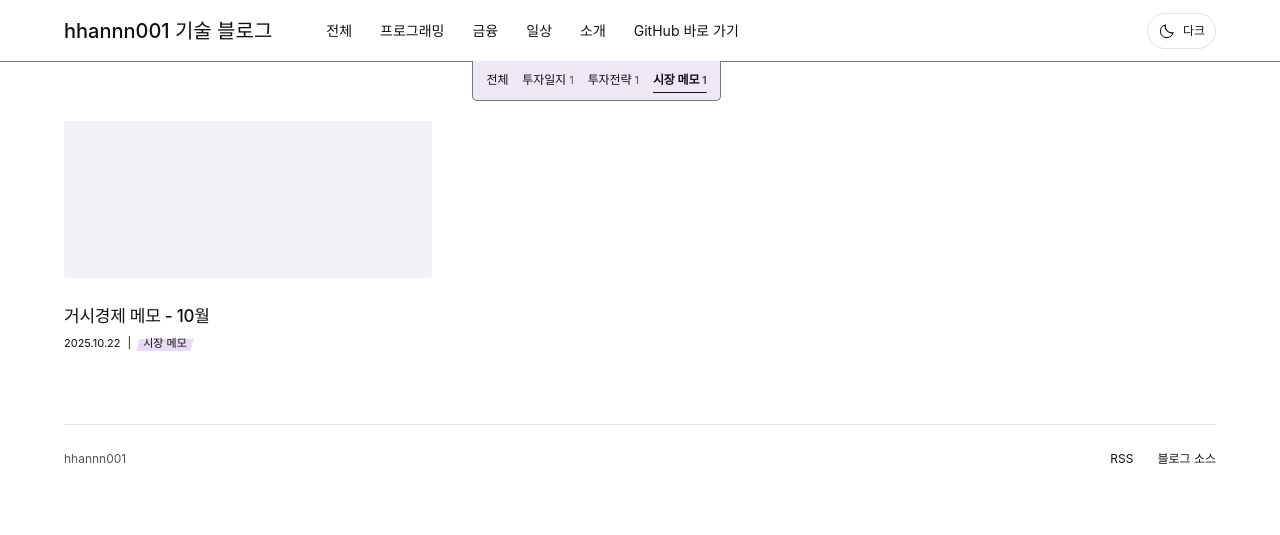
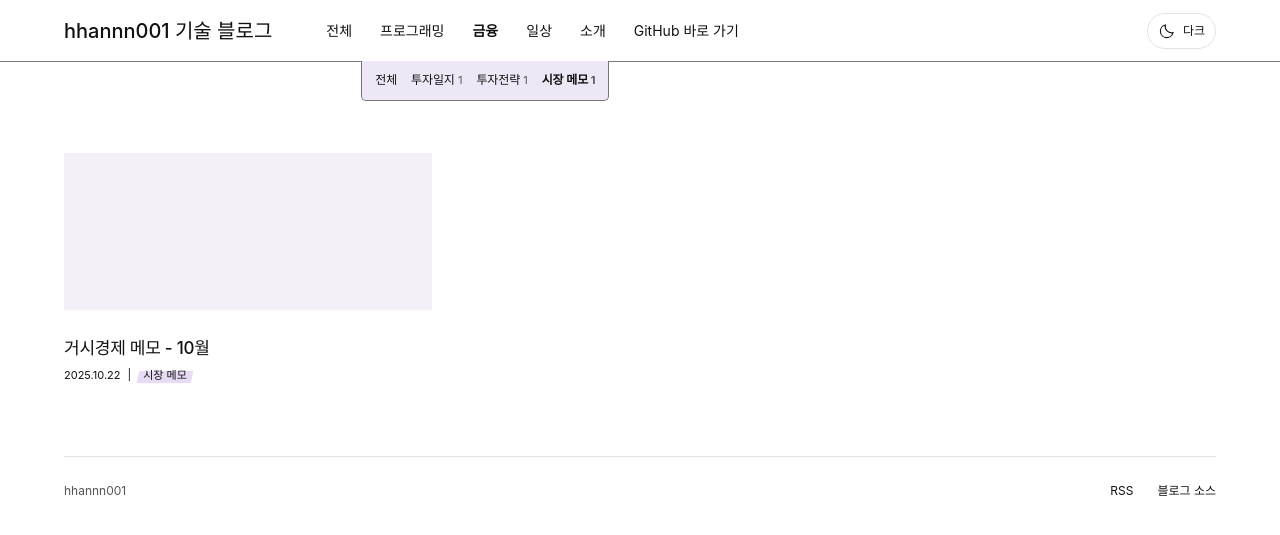
Before and after one commit to hhannn001/hhannn001.github.io, a Jekyll site: the page built from categories/economy-note/index.md, in a window 1280 px wide. Shown: the top 535 px of the page. Built offline with Jekyll 4.4.1, drawn with Linux system fonts in a browser that asks for light colours.

Commit message:
Center submenu, simplify selection and clear sticky background

```diff
--- a/assets/blog.js
+++ b/assets/blog.js
@@ -32,7 +32,7 @@ if (submenuShell && activeTopCategory) {
     const shellBounds  = submenuShell.getBoundingClientRect();
     const activeBounds = activeTopCategory.getBoundingClientRect();
     const submenuWidth = submenuShell.querySelector('.subcategory-nav').getBoundingClientRect().width;
-    const desiredLeft  = activeBounds.left - shellBounds.left;
+    const desiredLeft  = activeBounds.left + activeBounds.width / 2 - shellBounds.left - submenuWidth / 2;
     const safeLeft     = Math.max(0, Math.min(desiredLeft, shellBounds.width - submenuWidth));
     submenuShell.style.setProperty('--submenu-left', safeLeft + 'px');
   };
--- a/assets/css/style.css
+++ b/assets/css/style.css
@@ -135,3 +135,11 @@ html[data-theme="dark"] { --nav-line: #999; --submenu-bg: #332a3b; }
   .mobile-profile .publication-profile { display: grid; margin-top: 0; }
   .filtered .posts-section { margin-top: 24px; }
 }
+
+/* Keep the selected label clear and let content pass behind the open space. */
+.publication-navigation { background: transparent; }
+.navigation-inner { background: var(--bg); }
+.categories a[aria-current] { border-bottom-color: transparent; font-weight: 700; }
+.subcategory-nav a[aria-current] { text-decoration: none; font-weight: 700; }
+.filtered .posts-section { margin-top: 48px; }
+@media (max-width: 727.98px) { .filtered .posts-section { margin-top: 24px; } }
```
